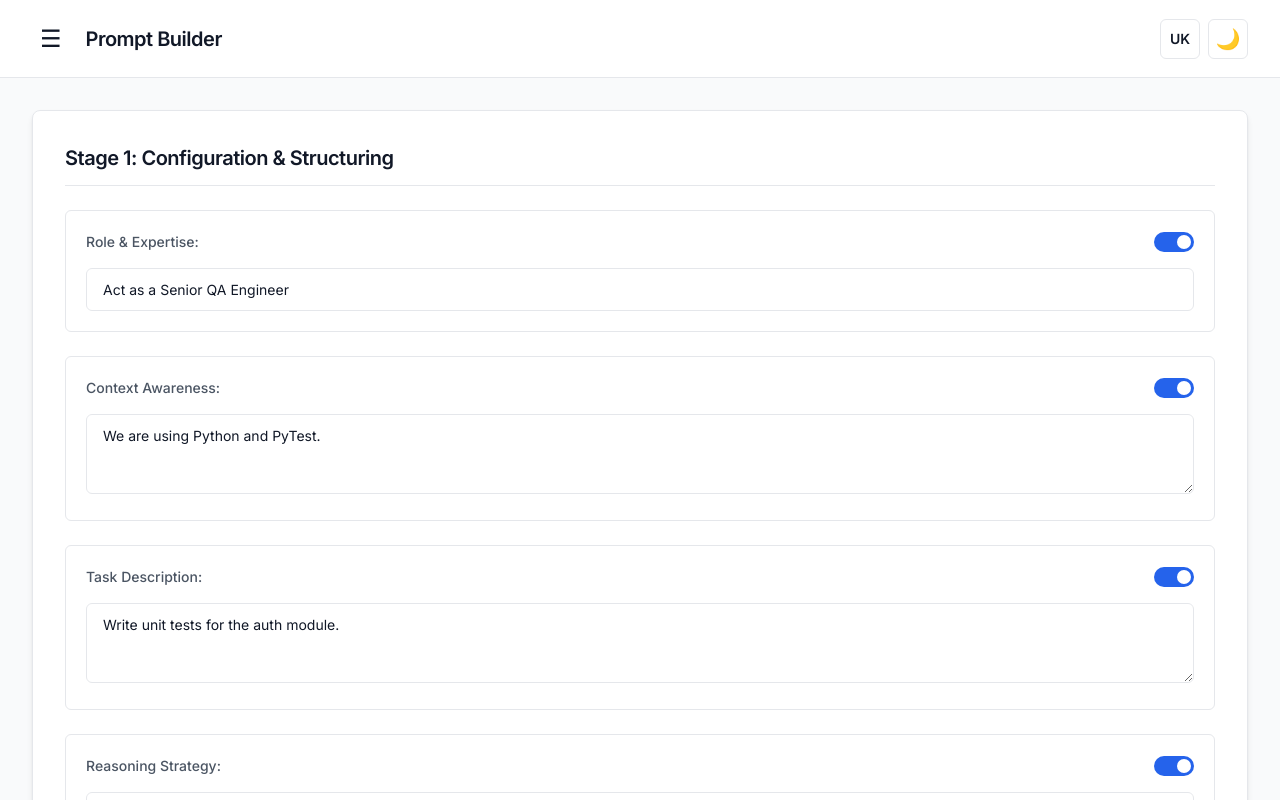
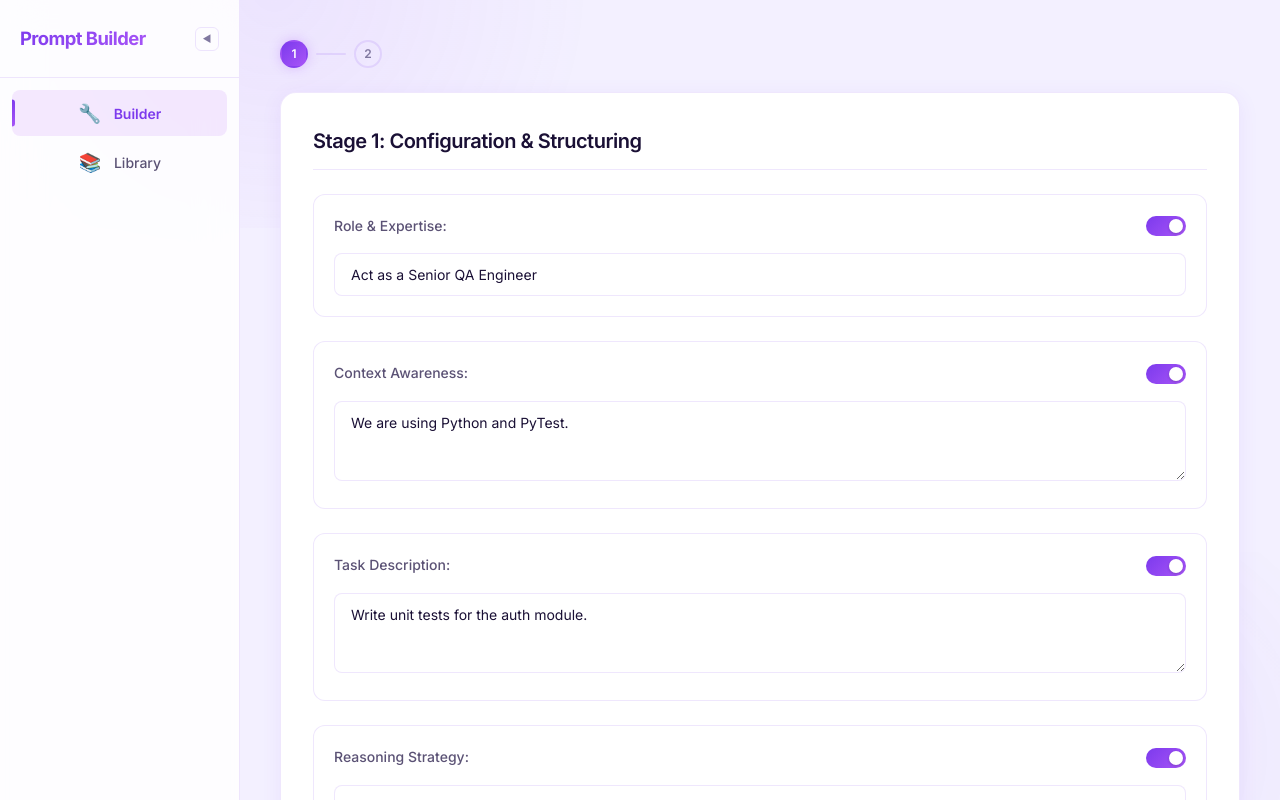
Before and after one commit to Rusewww/Prompt-Builder, a React (Vite) app in the folder frontend/: page / in a window 1280 px wide. Shown: the top 800 px of the page. Built offline with nearby package versions, Linux system fonts and the light colour scheme.

Commit message:
feat: implement prompt library component with management features and base stylesheet

```diff
--- a/frontend/index.html
+++ b/frontend/index.html
@@ -4,7 +4,8 @@
     <meta charset="UTF-8" />
     <link rel="icon" type="image/svg+xml" href="/favicon.svg" />
     <meta name="viewport" content="width=device-width, initial-scale=1.0" />
-    <title>Prompt Builder</title>
+    <meta name="description" content="Build, test, and refine AI prompts with a visual pipeline. Prompt Builder helps you create structured prompts with reasoning patterns, guardrails, and human-in-the-loop testing." />
+    <title>Prompt Builder — AI Prompt Engineering Studio</title>
   </head>
   <body>
     <div id="root"></div>
--- a/frontend/src/App.jsx
+++ b/frontend/src/App.jsx
@@ -1,5 +1,5 @@
 import React, { useState, useEffect } from 'react';
-import { Routes, Route, useNavigate } from 'react-router-dom';
+import { Routes, Route, useNavigate, useLocation } from 'react-router-dom';
 import PromptBuilder from './PromptBuilder';
 import PromptLibrary from './PromptLibrary';
 import { LanguageProvider, useLanguage } from './LanguageContext';
@@ -9,7 +9,8 @@
 function AppContent() {
   const { t, toggleLanguage, language } = useLanguage();
   const navigate = useNavigate();
-  const [menuOpen, setMenuOpen] = useState(false);
+  const location = useLocation();
+  const [sidebarOpen, setSidebarOpen] = useState(true);
 
   const [theme, setTheme] = useState(() => {
     const savedTheme = localStorage.getItem('theme');
@@ -28,50 +29,60 @@
 
   return (
     <div className="App">
-      <header className="app-header">
-        <div className="header-left">
-          <div className="burger-menu-container">
-            <button className="burger-btn" onClick={() => setMenuOpen(!menuOpen)} aria-label={t('menuBtn')}>
-              ☰
-            </button>
-            {menuOpen && (
-              <div className="burger-dropdown">
-                <button onClick={() => { navigate('/'); setMenuOpen(false); }}>
-                  {t('builderBtn')}
-                </button>
-                <button onClick={() => { navigate('/library'); setMenuOpen(false); }}>
-                  {t('libraryBtn')}
-                </button>
-              </div>
-            )}
-          </div>
-          <h1 className="app-title">{t('appTitle')}</h1>
+      <nav className={`sidebar ${sidebarOpen ? '' : 'collapsed'}`}>
+        <div className="sidebar-brand">
+          <h1 className="sidebar-label">{t('appTitle')}</h1>
+          <button
+            className="sidebar-toggle-btn"
+            onClick={() => setSidebarOpen(prev => !prev)}
+            title={sidebarOpen ? 'Collapse sidebar' : 'Expand sidebar'}
+          >
+            {sidebarOpen ? '◀' : '▶'}
+          </button>
         </div>
-        <div className="header-actions">
+        <div className="sidebar-nav">
           <button
-            className="theme-toggle-btn lang-toggle-btn"
+            className={`nav-item ${location.pathname === '/' ? 'active' : ''}`}
+            onClick={() => navigate('/')}
+            title={t('builderBtn')}
+          >
+            <span className="nav-icon">🔧</span>
+            <span className="sidebar-label">{t('builderBtn')}</span>
+          </button>
+          <button
+            className={`nav-item ${location.pathname === '/library' ? 'active' : ''}`}
+            onClick={() => navigate('/library')}
+            title={t('libraryBtn')}
+          >
+            <span className="nav-icon">📚</span>
+            <span className="sidebar-label">{t('libraryBtn')}</span>
+          </button>
+        </div>
+        <div className="sidebar-footer">
+          <button
+            className="sidebar-footer-btn"
             onClick={toggleLanguage}
-            aria-label="Toggle language"
             title={`Switch to ${language === 'en' ? 'Ukrainian' : 'English'}`}
           >
-            {t('toggleLang')}
+            <span className="nav-icon">🌐</span>
+            <span className="sidebar-label">{t('toggleLang')}</span>
           </button>
           <button
-            className="theme-toggle-btn"
+            className="sidebar-footer-btn"
             onClick={toggleTheme}
-            aria-label="Toggle theme"
             title={`Switch to ${theme === 'light' ? 'dark' : 'light'} mode`}
           >
-            {theme === 'light' ? '🌙' : '☀️'}
+            <span className="nav-icon">{theme === 'light' ? '🌙' : '☀️'}</span>
+            <span className="sidebar-label">{theme === 'light' ? 'Dark Mode' : 'Light Mode'}</span>
           </button>
         </div>
-      </header>
-      <main>
+      </nav>
+      <div className="main-content">
         <Routes>
           <Route path="/" element={<PromptBuilder />} />
           <Route path="/library" element={<PromptLibrary />} />
         </Routes>
-      </main>
+      </div>
     </div>
   );
 }
--- a/frontend/src/PromptBuilder.jsx
+++ b/frontend/src/PromptBuilder.jsx
@@ -1,6 +1,13 @@
 import React, { useState } from 'react';
 import { useLanguage } from './LanguageContext';
 
+const StepIndicator = ({ currentStep }) => (
+  <div className="step-indicator">
+    <span className={`step-dot ${currentStep === 1 ? 'active' : 'completed'}`}>1</span>
+    <span className={`step-line ${currentStep >= 2 ? 'completed' : ''}`} />
+    <span className={`step-dot ${currentStep === 2 ? 'active' : ''}`}>2</span>
+  </div>
+);
 const PromptBuilder = () => {
   const { t } = useLanguage();
   const [currentStep, setCurrentStep] = useState(1);
@@ -155,6 +162,7 @@
 
   return (
     <div className="prompt-builder-container">
+      <StepIndicator currentStep={currentStep} />
       {currentStep === 1 && (
         <div className="stage-panel stage-1">
           <h2>{t('stage1Title')}</h2>
@@ -287,6 +295,7 @@
             </div>
 
             <button type="submit" className="btn-primary" disabled={status === 'compiling'}>
+              {status === 'compiling' && <span className="spinner" />}
               {status === 'compiling' ? t('compilingBtn') : t('compileBtn')}
             </button>
           </form>
@@ -323,6 +332,7 @@
                       onClick={handleExecute}
                       disabled={status === 'executing'}
                     >
+                      {status === 'executing' && <span className="spinner" />}
                       {status === 'executing' ? t('executingBtn') : t('sendLlmBtn')}
                     </button>
                     <button
--- a/frontend/src/PromptLibrary.jsx
+++ b/frontend/src/PromptLibrary.jsx
@@ -84,7 +84,7 @@
       ) : (
         <div className="library-grid">
           {prompts.map((prompt) => (
-            <div key={prompt.id} className={`library-card ${prompt.is_favorite ? 'favorite-glow' : ''}`}>
+            <div key={prompt.id} className={`library-card ${prompt.is_favorite ? 'favorite-glow' : ''}`} style={{ animationDelay: `${prompts.indexOf(prompt) * 0.06}s` }}>
               <div className="card-header">
                 <div className="title-section" style={{ display: 'flex', alignItems: 'center', gap: '0.5rem', flexGrow: 1 }}>
                   <button
--- a/frontend/src/index.css
+++ b/frontend/src/index.css
@@ -1,63 +1,63 @@
-@import url('https://fonts.googleapis.com/css2?family=Inter:wght@400;500;600&display=swap');
+@import url('https://fonts.googleapis.com/css2?family=Inter:wght@300;400;500;600;700&display=swap');
 
 :root {
-  /* Colors - Light Theme */
-  --bg-app: #f9fafb;
+  --bg-app: #f3f0ff;
   --bg-surface: #ffffff;
-  --bg-header: #ffffff;
+  --bg-header: rgba(255,255,255,0.85);
   --bg-input: #ffffff;
-  --text-primary: #111827;
-  --text-secondary: #4b5563;
-  --text-tertiary: #6b7280;
-  --border-color: #e5e7eb;
-  --border-hover: #d1d5db;
-  --primary-color: #2563eb; /* DeepAI inspired blue */
-  --primary-hover: #1d4ed8;
+  --text-primary: #1a1035;
+  --text-secondary: #5b5275;
+  --text-tertiary: #8078a0;
+  --border-color: rgba(124,58,237,0.12);
+  --border-hover: rgba(124,58,237,0.25);
+  --primary-color: #7c3aed;
+  --primary-hover: #6d28d9;
+  --primary-gradient: linear-gradient(135deg, #7c3aed, #a855f7);
   --primary-text: #ffffff;
   --success-color: #10b981;
   --danger-color: #ef4444;
-  --pre-bg: #f3f4f6;
-  --pre-text: #1f2937;
-  --shadow-sm: 0 1px 2px 0 rgba(0, 0, 0, 0.05);
-  --shadow-md: 0 4px 6px -1px rgba(0, 0, 0, 0.1), 0 2px 4px -1px rgba(0, 0, 0, 0.06);
-
-  /* Specific component backgrounds */
-  --bg-examples: #f8fafc;
-  --bg-guardrails: #eef2ff;
+  --pre-bg: #f5f3ff;
+  --pre-text: #1a1035;
+  --shadow-sm: 0 1px 3px rgba(124,58,237,0.06);
+  --shadow-md: 0 4px 20px rgba(124,58,237,0.08);
+  --shadow-glow: 0 0 20px rgba(124,58,237,0.15);
+  --bg-examples: #f5f3ff;
+  --bg-guardrails: #ede9fe;
   --bg-success-alert: #d1fae5;
   --text-success-alert: #065f46;
   --border-success-alert: #34d399;
-
-  --radius-md: 0.5rem;
-  --radius-sm: 0.375rem;
+  --radius-md: 0.75rem;
+  --radius-sm: 0.5rem;
+  --radius-lg: 1rem;
   --font-sans: 'Inter', system-ui, -apple-system, BlinkMacSystemFont, 'Segoe UI', Roboto, sans-serif;
   --font-mono: 'Fira Code', 'Courier New', Courier, monospace;
+  --sidebar-width: 240px;
+  --sidebar-collapsed: 64px;
 }
 
 [data-theme="dark"] {
-  /* Colors - Dark Theme (Deep Black & Muted Borders) */
-  --bg-app: #000000;
-  --bg-surface: #111111;
-  --bg-header: #111111;
-  --bg-input: #000000;
-  --text-primary: #f9fafb;
-  --text-secondary: #d1d5db;
-  --text-tertiary: #9ca3af;
-  --border-color: #333333;
-  --border-hover: #4b5563;
-  --primary-color: #3b82f6;
-  --primary-hover: #60a5fa;
+  --bg-app: #09090f;
+  --bg-surface: rgba(255,255,255,0.035);
+  --bg-header: rgba(9,9,15,0.8);
+  --bg-input: rgba(255,255,255,0.05);
+  --text-primary: #f0eef6;
+  --text-secondary: #b0a8c8;
+  --text-tertiary: #7a7294;
+  --border-color: rgba(255,255,255,0.07);
+  --border-hover: rgba(168,85,247,0.3);
+  --primary-color: #a855f7;
+  --primary-hover: #c084fc;
+  --primary-gradient: linear-gradient(135deg, #a855f7, #7c3aed);
   --primary-text: #ffffff;
   --success-color: #059669;
   --danger-color: #dc2626;
-  --pre-bg: #1f2937;
-  --pre-text: #e5e7eb;
+  --pre-bg: rgba(255,255,255,0.04);
+  --pre-text: #e0dce8;
   --shadow-sm: none;
-  --shadow-md: none;
-
-  /* Specific component backgrounds */
-  --bg-examples: #1a1a1a;
-  --bg-guardrails: #1a1c29;
+  --shadow-md: 0 4px 30px rgba(0,0,0,0.3);
+  --shadow-glow: 0 0 30px rgba(168,85,247,0.12);
+  --bg-examples: rgba(255,255,255,0.03);
+  --bg-guardrails: rgba(168,85,247,0.06);
   --bg-success-alert: #064e3b;
   --text-success-alert: #d1fae5;
   --border-success-alert: #059669;
@@ -75,15 +75,49 @@
   font-family: var(--font-sans);
   -webkit-font-smoothing: antialiased;
   -moz-osx-font-smoothing: grayscale;
-  line-height: 1.5;
-  transition: background-color 0.3s ease, color 0.3s ease;
+  line-height: 1.6;
+  transition: background-color 0.4s ease, color 0.4s ease;
+  overflow-x: hidden;
+}
+
+body::before {
+  content: '';
+  position: fixed;
+  top: -30%;
+  left: -10%;
+  width: 60%;
+  height: 60%;
+  background: radial-gradient(circle, rgba(168,85,247,0.08) 0%, transparent 70%);
+  pointer-events: none;
+  z-index: 0;
+  animation: ambientFloat 20s ease-in-out infinite;
+}
+
+body::after {
+  content: '';
+  position: fixed;
+  bottom: -20%;
+  right: -10%;
+  width: 50%;
+  height: 50%;
+  background: radial-gradient(circle, rgba(124,58,237,0.06) 0%, transparent 70%);
+  pointer-events: none;
+  z-index: 0;
+  animation: ambientFloat 25s ease-in-out infinite reverse;
+}
+
+@keyframes ambientFloat {
+  0%, 100% { transform: translate(0, 0); }
+  50% { transform: translate(30px, -20px); }
 }
 
 /* Global App Layout */
 .App {
   min-height: 100vh;
   display: flex;
-  flex-direction: column;
+  flex-direction: row;
+  position: relative;
+  z-index: 1;
 }
 
 .app-header {
@@ -92,11 +126,199 @@
   align-items: center;
   padding: 1rem 2rem;
   background-color: var(--bg-header);
+  backdrop-filter: blur(20px);
+  -webkit-backdrop-filter: blur(20px);
   border-bottom: 1px solid var(--border-color);
   position: sticky;
   top: 0;
   z-index: 10;
-  transition: background-color 0.3s ease, border-color 0.3s ease;
+  transition: all 0.4s ease;
+}
+
+/* Sidebar */
+.sidebar {
+  width: var(--sidebar-width);
+  min-height: 100vh;
+  background: var(--bg-header);
+  backdrop-filter: blur(20px);
+  -webkit-backdrop-filter: blur(20px);
+  border-right: 1px solid var(--border-color);
+  display: flex;
+  flex-direction: column;
+  padding: 1.5rem 0;
+  position: sticky;
+  top: 0;
+  transition: width 0.3s cubic-bezier(0.16, 1, 0.3, 1), background 0.4s ease;
+  z-index: 20;
+  flex-shrink: 0;
+}
+
+.sidebar-brand {
+  padding: 0 1.25rem 1.5rem;
+  border-bottom: 1px solid var(--border-color);
+  margin-bottom: 0.75rem;
+  display: flex;
+  align-items: center;
+  justify-content: space-between;
+  gap: 0.5rem;
+}
+
+.sidebar-toggle-btn {
+  background: transparent;
+  border: 1px solid var(--border-color);
+  color: var(--text-tertiary);
+  width: 24px;
+  height: 24px;
+  border-radius: 6px;
+  cursor: pointer;
+  display: inline-flex;
+  align-items: center;
+  justify-content: center;
+  font-size: 0.6rem;
+  flex-shrink: 0;
+  transition: all 0.2s ease;
+  padding: 0;
+}
+
+.sidebar-toggle-btn:hover {
+  background: rgba(168,85,247,0.1);
+  border-color: var(--primary-color);
+  color: var(--primary-color);
+}
+
+.sidebar-label {
+  white-space: nowrap;
+  overflow: hidden;
+  opacity: 1;
+  transition: opacity 0.2s ease, width 0.3s ease;
+}
+
+/* Collapsed sidebar */
+.sidebar.collapsed {
+  width: var(--sidebar-collapsed);
+}
+
+.sidebar.collapsed .sidebar-label {
+  opacity: 0;
+  width: 0;
+  pointer-events: none;
+}
+
+.sidebar.collapsed .sidebar-brand {
+  justify-content: center;
+  padding-left: 0;
+  padding-right: 0;
+}
+
+.sidebar.collapsed .sidebar-nav,
+.sidebar.collapsed .sidebar-footer {
+  padding: 0 0.5rem;
+}
+
+.sidebar.collapsed .nav-item,
+.sidebar.collapsed .sidebar-footer-btn {
+  justify-content: center;
+  align-items: center;
+  padding: 0.7rem;
+  gap: 0;
+}
+
+.sidebar-brand h1 {
+  font-size: 1.15rem;
+  font-weight: 700;
+  background: var(--primary-gradient);
+  -webkit-background-clip: text;
+  -webkit-text-fill-color: transparent;
+  background-clip: text;
+  letter-spacing: -0.03em;
+}
+
+.sidebar-nav {
+  display: flex;
+  flex-direction: column;
+  gap: 0.25rem;
+  padding: 0 0.75rem;
+  flex: 1;
+}
+
+.nav-item {
+  display: flex;
+  align-items: center;
+  gap: 0.75rem;
+  padding: 0.7rem 1rem;
+  border-radius: var(--radius-sm);
+  color: var(--text-secondary);
+  font-size: 0.875rem;
+  font-weight: 500;
+  cursor: pointer;
+  border: none;
+  background: transparent;
+  width: 100%;
+  text-align: left;
+  transition: all 0.2s ease;
+  position: relative;
+}
+
+.nav-item:hover {
+  background: rgba(168,85,247,0.08);
+  color: var(--text-primary);
+}
+
+.nav-item.active {
+  background: rgba(168,85,247,0.12);
+  color: var(--primary-color);
+  font-weight: 600;
+}
+
+.nav-item.active::before {
+  content: '';
+  position: absolute;
+  left: 0;
+  top: 50%;
+  transform: translateY(-50%);
+  width: 3px;
+  height: 60%;
+  background: var(--primary-gradient);
+  border-radius: 0 4px 4px 0;
+}
+
+.nav-icon {
+  font-size: 1.15rem;
+  width: 1.5rem;
+  display: inline-flex;
+  align-items: center;
+  justify-content: center;
+}
+
+.sidebar-footer {
+  display: flex;
+  flex-direction: column;
+  gap: 0.25rem;
+  padding: 0.75rem;
+  border-top: 1px solid var(--border-color);
+  margin-top: auto;
+}
+
+.sidebar-footer-btn {
+  display: flex;
+  align-items: center;
+  gap: 0.75rem;
+  padding: 0.6rem 1rem;
+  border-radius: var(--radius-sm);
+  color: var(--text-secondary);
+  font-size: 0.8rem;
+  font-weight: 500;
+  cursor: pointer;
+  border: none;
+  background: transparent;
+  width: 100%;
+  text-align: left;
+  transition: all 0.2s ease;
+}
+
+.sidebar-footer-btn:hover {
+  background: rgba(168,85,247,0.08);
+  color: var(--text-primary);
 }
 
 .header-actions {
@@ -138,12 +360,15 @@
   border-color: var(--border-hover);
 }
 
-main {
-  padding: 2rem;
-  max-width: 1600px;
+.main-content {
+  padding: 2.5rem;
+  flex: 1;
+  min-height: 100vh;
+  max-width: 1400px;
   margin: 0 auto;
   width: 100%;
-  flex: 1;
+  position: relative;
+  z-index: 1;
 }
 
 /* Prompt Builder Layout */
@@ -166,27 +391,43 @@
   to { opacity: 1; transform: translateY(0); }
 }
 
+@keyframes fadeInUp {
+  from { opacity: 0; transform: translateY(20px); }
+  to { opacity: 1; transform: translateY(0); }
+}
+
 @keyframes slideInRight {
-  from {
-    opacity: 0;
-    transform: translateX(40px);
-  }
-  to {
-    opacity: 1;
-    transform: translateX(0);
-  }
+  from { opacity: 0; transform: translateX(40px); }
+  to { opacity: 1; transform: translateX(0); }
+}
+
+@keyframes scaleIn {
+  from { opacity: 0; transform: scale(0.95); }
+  to { opacity: 1; transform: scale(1); }
+}
+
+@keyframes shimmer {
+  0% { background-position: -200% 0; }
+  100% { background-position: 200% 0; }
+}
+
+@keyframes pulseGlow {
+  0%, 100% { box-shadow: 0 0 15px rgba(168,85,247,0.2); }
+  50% { box-shadow: 0 0 25px rgba(168,85,247,0.35); }
 }
 
 .stage-panel {
-  background-color: var(--bg-surface);
-  border-radius: var(--radius-md);
+  background: var(--bg-surface);
+  backdrop-filter: blur(12px);
+  -webkit-backdrop-filter: blur(12px);
+  border-radius: var(--radius-lg);
   border: 1px solid var(--border-color);
   box-shadow: var(--shadow-md);
   padding: 2rem;
   display: flex;
   flex-direction: column;
-  transition: background-color 0.3s ease, border-color 0.3s ease, box-shadow 0.3s ease, max-width 0.5s cubic-bezier(0.16, 1, 0.3, 1);
-  animation: fadeIn 0.4s ease-out forwards;
+  transition: all 0.4s cubic-bezier(0.16, 1, 0.3, 1);
+  animation: fadeIn 0.5s ease-out forwards;
 }
 
 .stage-2-wrapper {
@@ -300,7 +541,7 @@
   border-radius: var(--radius-sm);
   font-family: var(--font-sans);
   font-size: 0.875rem;
-  transition: all 0.2s ease;
+  transition: all 0.3s ease;
 }
 
 input[type="text"]::placeholder,
@@ -313,7 +554,7 @@
 select:focus {
   outline: none;
   border-color: var(--primary-color);
-  box-shadow: 0 0 0 2px var(--bg-app), 0 0 0 4px var(--primary-color);
+  box-shadow: 0 0 0 3px rgba(168,85,247,0.15);
 }
 
 textarea {
@@ -325,8 +566,16 @@
 .form-block {
   border: 1px solid var(--border-color);
   padding: 1.25rem;
-  border-radius: var(--radius-sm);
-  background-color: var(--bg-surface);
+  border-radius: var(--radius-md);
+  background: var(--bg-surface);
+  backdrop-filter: blur(8px);
+  transition: all 0.3s ease;
+  animation: fadeInUp 0.4s ease-out both;
+}
+
+.form-block:hover {
+  border-color: var(--border-hover);
+  box-shadow: var(--shadow-glow);
 }
 
 .examples-group {
@@ -399,19 +648,37 @@
 }
 
 .btn-primary {
-  background-color: var(--primary-color);
+  background: var(--primary-gradient);
   color: var(--primary-text);
   padding: 0.75rem 1.5rem;
   font-size: 0.875rem;
   width: 100%;
+  font-weight: 600;
+  letter-spacing: 0.01em;
+  position: relative;
+  overflow: hidden;
+}
+
+.btn-primary::after {
+  content: '';
+  position: absolute;
+  inset: 0;
+  background: linear-gradient(135deg, rgba(255,255,255,0.1), transparent);
+  opacity: 0;
+  transition: opacity 0.3s ease;
 }
 
 .btn-primary:hover:not(:disabled) {
-  background-color: var(--primary-hover);
+  transform: translateY(-1px);
+  box-shadow: 0 4px 20px rgba(168,85,247,0.35);
+}
+
+.btn-primary:hover:not(:disabled)::after {
+  opacity: 1;
 }
 
 .btn-secondary {
-  background-color: transparent;
+  background: transparent;
   color: var(--text-primary);
   border: 1px solid var(--border-color);
   padding: 0.5rem 1rem;
@@ -419,8 +686,9 @@
 }
 
 .btn-secondary:hover {
-  background-color: var(--bg-examples);
+  background: rgba(168,85,247,0.06);
   border-color: var(--border-hover);
+  transform: translateY(-1px);
 }
 
 .btn-small {
@@ -477,16 +745,18 @@
 
 /* Preview Section */
 .code-block {
-  background-color: var(--pre-bg);
+  background: var(--pre-bg);
   color: var(--pre-text);
   padding: 1.25rem;
   border-radius: var(--radius-sm);
   border: 1px solid var(--border-color);
+  border-left: 3px solid var(--primary-color);
   overflow-x: auto;
   font-family: var(--font-mono);
-  font-size: 0.875rem;
-  line-height: 1.6;
+  font-size: 0.85rem;
+  line-height: 1.7;
   white-space: pre-wrap;
+  transition: all 0.3s ease;
 }
 
 .empty-state {
@@ -525,63 +795,7 @@
   font-size: 0.875rem;
 }
 
-/* Burger Menu */
-.header-left {
-  display: flex;
-  align-items: center;
-  gap: 1rem;
-}
-
-.burger-menu-container {
-  position: relative;
-}
-
-.burger-btn {
-  background: none;
-  border: none;
-  font-size: 1.5rem;
-  color: var(--text-primary);
-  cursor: pointer;
-  padding: 0.5rem;
-  border-radius: var(--radius-sm);
-  transition: background-color 0.2s;
-}
-
-.burger-btn:hover {
-  background-color: var(--bg-body);
-}
-
-.burger-dropdown {
-  position: absolute;
-  top: 100%;
-  left: 0;
-  background-color: var(--bg-surface);
-  border: 1px solid var(--border-color);
-  border-radius: var(--radius-md);
-  box-shadow: var(--shadow-md);
-  display: flex;
-  flex-direction: column;
-  min-width: 150px;
-  z-index: 1000;
-  overflow: hidden;
-  margin-top: 0.5rem;
-}
-
-.burger-dropdown button {
-  background: none;
-  border: none;
-  padding: 1rem;
-  text-align: left;
-  font-size: 1rem;
-  font-weight: 500;
-  color: var(--text-primary);
-  cursor: pointer;
-  transition: background-color 0.2s;
-}
-
-.burger-dropdown button:hover {
-  background-color: var(--bg-body);
-}
+/* Removed old burger menu — using sidebar now */
 
 /* Library Layout */
 .library-container {
@@ -598,24 +812,27 @@
 }
 
 .library-card {
-  background-color: var(--bg-surface);
+  background: var(--bg-surface);
+  backdrop-filter: blur(12px);
   border: 1px solid var(--border-color);
-  border-radius: var(--radius-md);
+  border-radius: var(--radius-lg);
   padding: 1.5rem;
   display: flex;
   flex-direction: column;
   gap: 1rem;
-  transition: all 0.2s ease;
+  transition: all 0.3s cubic-bezier(0.16, 1, 0.3, 1);
   box-shadow: var(--shadow-sm);
+  animation: scaleIn 0.4s ease-out both;
 }
 
 .library-card:hover {
   border-color: var(--primary-color);
-  box-shadow: 0 4px 12px rgba(0, 0, 0, 0.05);
+  transform: translateY(-3px);
+  box-shadow: 0 8px 30px rgba(168,85,247,0.15);
 }
 
 .favorite-glow {
-  box-shadow: 0 0 20px 5px rgba(99, 102, 241, 0.3);
+  box-shadow: 0 0 25px rgba(168,85,247,0.25);
   border-color: var(--primary-color);
 }
 
@@ -739,12 +956,9 @@
 .slider {
   position: absolute;
   cursor: pointer;
-  top: 0;
-  left: 0;
-  right: 0;
-  bottom: 0;
+  top: 0; left: 0; right: 0; bottom: 0;
   background-color: var(--border-color);
-  transition: .4s;
+  transition: .3s cubic-bezier(0.16, 1, 0.3, 1);
 }
 
 .slider:before {
@@ -755,15 +969,16 @@
   left: 3px;
   bottom: 3px;
   background-color: white;
-  transition: .4s;
+  transition: .3s cubic-bezier(0.16, 1, 0.3, 1);
+  box-shadow: 0 1px 3px rgba(0,0,0,0.2);
 }
 
 input:checked + .slider {
-  background-color: var(--primary-color);
+  background: var(--primary-gradient);
 }
 
 input:focus + .slider {
-  box-shadow: 0 0 1px var(--primary-color);
+  box-shadow: 0 0 4px rgba(168,85,247,0.4);
 }
 
 input:checked + .slider:before {
@@ -794,3 +1009,103 @@
 .collapsible-inner {
   overflow: hidden;
 }
+
+/* Stagger animation delays for form blocks */
+.form-block:nth-child(1) { animation-delay: 0s; }
+.form-block:nth-child(2) { animation-delay: 0.06s; }
+.form-block:nth-child(3) { animation-delay: 0.12s; }
+.form-block:nth-child(4) { animation-delay: 0.18s; }
+.examples-group { animation: fadeInUp 0.4s ease-out 0.22s both; }
+.guardrails-group { animation: fadeInUp 0.4s ease-out 0.28s both; }
+
+/* Loading spinner */
+.spinner {
+  display: inline-block;
+  width: 1em;
+  height: 1em;
+  border: 2px solid rgba(255,255,255,0.3);
+  border-top-color: white;
+  border-radius: 50%;
+  animation: spin 0.6s linear infinite;
+  margin-right: 0.5rem;
+  vertical-align: middle;
+}
+@keyframes spin {
+  to { transform: rotate(360deg); }
+}
+
+/* Step indicator */
+.step-indicator {
+  display: flex;
+  align-items: center;
+  gap: 0.5rem;
+  margin-bottom: 1.5rem;
+  font-size: 0.8rem;
+  color: var(--text-tertiary);
+}
+.step-dot {
+  width: 28px;
+  height: 28px;
+  border-radius: 50%;
+  display: inline-flex;
+  align-items: center;
+  justify-content: center;
+  font-weight: 600;
+  font-size: 0.75rem;
+  border: 2px solid var(--border-color);
+  color: var(--text-tertiary);
+  transition: all 0.3s ease;
+}
+.step-dot.active {
+  background: var(--primary-gradient);
+  color: white;
+  border-color: transparent;
+  box-shadow: 0 0 12px rgba(168,85,247,0.3);
+}
+.step-dot.completed {
+  background: var(--success-color);
+  color: white;
+  border-color: transparent;
+}
+.step-line {
+  flex: 0 0 30px;
+  height: 2px;
+  background: var(--border-color);
+  border-radius: 1px;
+}
+.step-line.completed {
+  background: var(--primary-gradient);
+}
+
+/* Custom Scrollbar */
+::-webkit-scrollbar {
+  width: 6px;
+  height: 6px;
+}
+::-webkit-scrollbar-track {
+  background: transparent;
+}
+::-webkit-scrollbar-thumb {
+  background: rgba(168,85,247,0.2);
+  border-radius: 3px;
+}
+::-webkit-scrollbar-thumb:hover {
+  background: rgba(168,85,247,0.35);
+}
+
+/* Responsive: collapse sidebar on small screens */
+@media (max-width: 768px) {
+  .sidebar {
+    position: fixed;
+    left: -100%;
+    transition: left 0.3s ease;
+  }
+  .sidebar.mobile-open {
+    left: 0;
+    width: 260px;
+    box-shadow: 4px 0 30px rgba(0,0,0,0.3);
+  }
+  .main-content {
+    padding: 1.5rem;
+  }
+}
```
